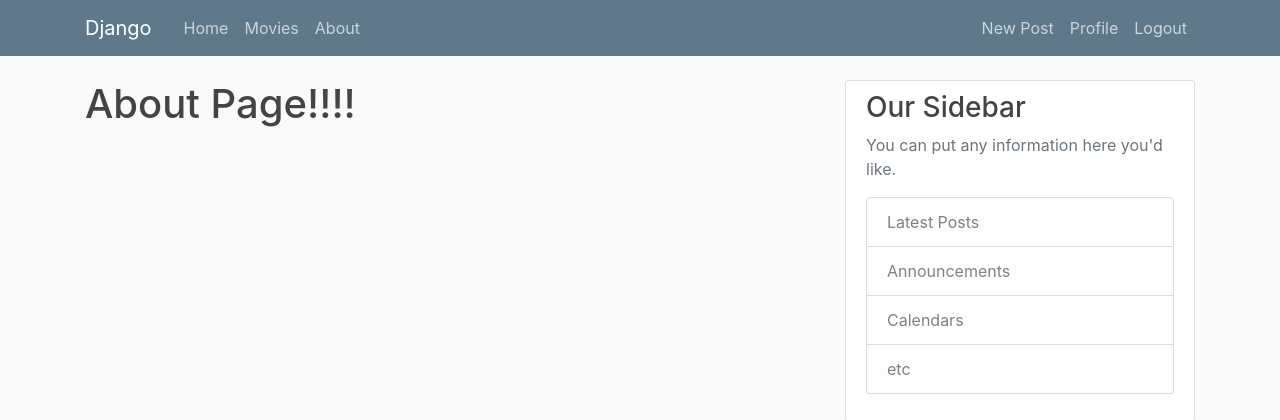
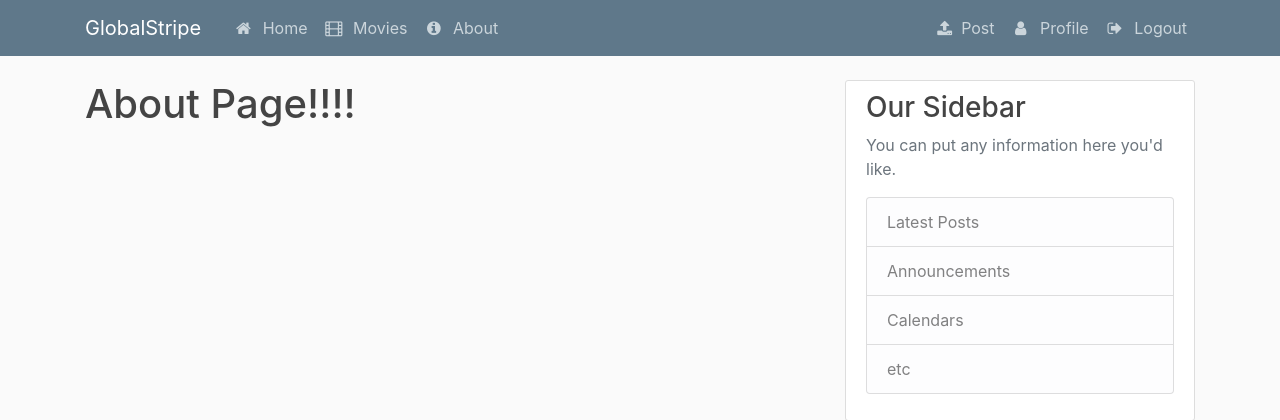
Before and after one commit to globalstripe/django, a Django app: page /about/ in a window 1280 px wide. Shown: the top 420 px of the page. Run offline with Django 3.2, Linux system fonts and the light colour scheme; a user stored in the database is signed in; some libraries are stand-ins or nearby versions.

Commit message:
added Font-Awesome Icons2

```diff
--- a/blog/templates/blog/base.html
+++ b/blog/templates/blog/base.html
@@ -12,8 +12,12 @@
 
     <link rel="stylesheet" type="text/css" href="{% static 'blog/main.css' %}">
 
+
+    <!-- Load an icon library -->
+<link rel="stylesheet" href="https://cdnjs.cloudflare.com/ajax/libs/font-awesome/4.7.0/css/font-awesome.min.css">
+
     {% if title %}
-        <title>Django - {{ title }}</title>
+        <title>GlobalStripe - {{ title }}</title>
     {% else %}
         <title>Django Blog</title>
     {% endif %}
@@ -22,25 +26,25 @@
     <header class="site-header">
       <nav class="navbar navbar-expand-md navbar-dark bg-steel fixed-top">
         <div class="container">
-          <a class="navbar-brand mr-4" href="{% url 'blog-home' %}">Django</a>
+          <a class="navbar-brand mr-4" href="{% url 'blog-home' %}">GlobalStripe</a>
           <button class="navbar-toggler" type="button" data-toggle="collapse" data-target="#navbarToggle" aria-controls="navbarToggle" aria-expanded="false" aria-label="Toggle navigation">
           <span class="navbar-toggler-icon"></span>
           </button>
           <div class="collapse navbar-collapse" id="navbarToggle">
             <div class="navbar-nav mr-auto">
-              <a class="nav-item nav-link" href="{% url 'blog-home' %}">Home</a>
-              <a class="nav-item nav-link" href="{% url 'movies' %}">Movies</a>
-              <a class="nav-item nav-link" href="{% url 'blog-about' %}">About</a>
+              <a class="nav-item nav-link" href="{% url 'blog-home' %}"><i class="fa fa-fw fa-home"></i>&nbsp Home</a>
+              <a class="nav-item nav-link" href="{% url 'movies' %}"><i class="fa fa-fw fa-film"></i>&nbsp Movies</a>
+              <a class="nav-item nav-link" href="{% url 'blog-about' %}"><i class="fa fa-fw fa-info-circle"></i>&nbsp About</a>
             </div>
             <!-- Navbar Right Side -->
             <div class="navbar-nav">
               {% if user.is_authenticated %}
-                 <a class="nav-item nav-link" href="{% url 'post-create' %}">New Post</a>
-                 <a class="nav-item nav-link" href="{% url 'profile' %}">Profile</a>
-                 <a class="nav-item nav-link" href="{% url 'logout' %}">Logout</a>
+                 <a class="nav-item nav-link" href="{% url 'post-create' %}"><i class="fa fa-upload"></i>&nbsp Post</a>
+                 <a class="nav-item nav-link" href="{% url 'profile' %}"><i class="fa fa-fw fa-user"></i>&nbsp Profile</a>
+                 <a class="nav-item nav-link" href="{% url 'logout' %}"><i class="fa fa-fw fa-sign-out"></i>&nbsp Logout</a>
                  {% else %}
-                <a class="nav-item nav-link" href="{% url 'login' %}">Login</a>
-                <a class="nav-item nav-link" href="{% url 'register' %}">Register</a>
+                <a class="nav-item nav-link" href="{% url 'login' %}"><i class="fa fa-fw fa-sign-in"></i>&nbsp Login</a>
+                <a class="nav-item nav-link" href="{% url 'register' %}"><i class="fa fa-registered"></i>&nbsp Register</a>
               {% endif %}
             </div>
           </div>
```
